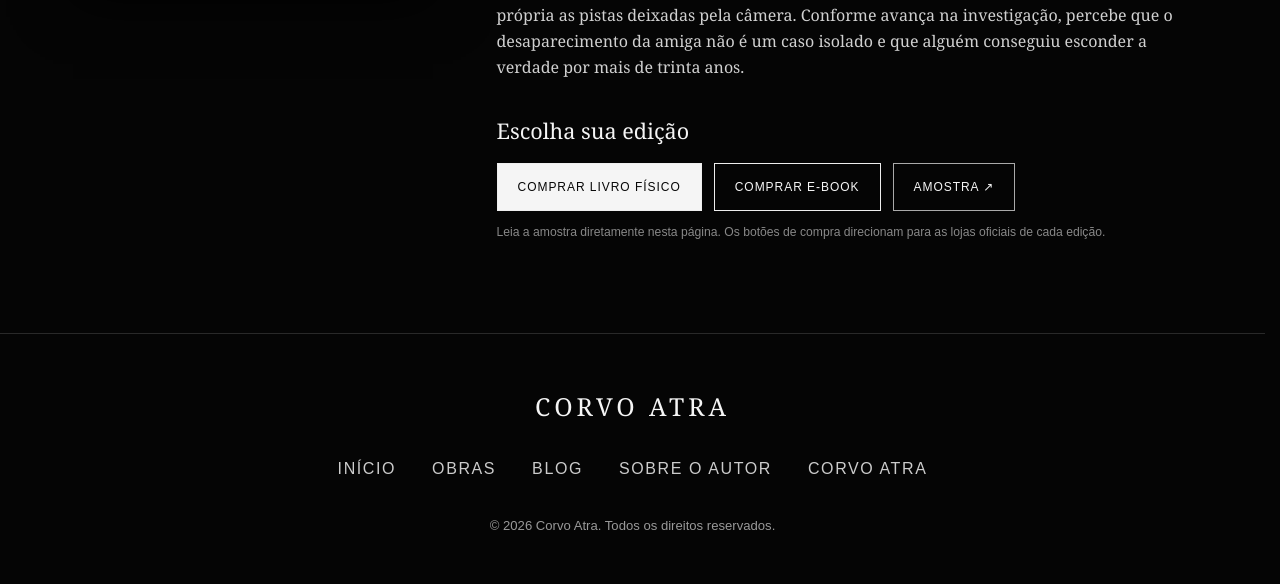
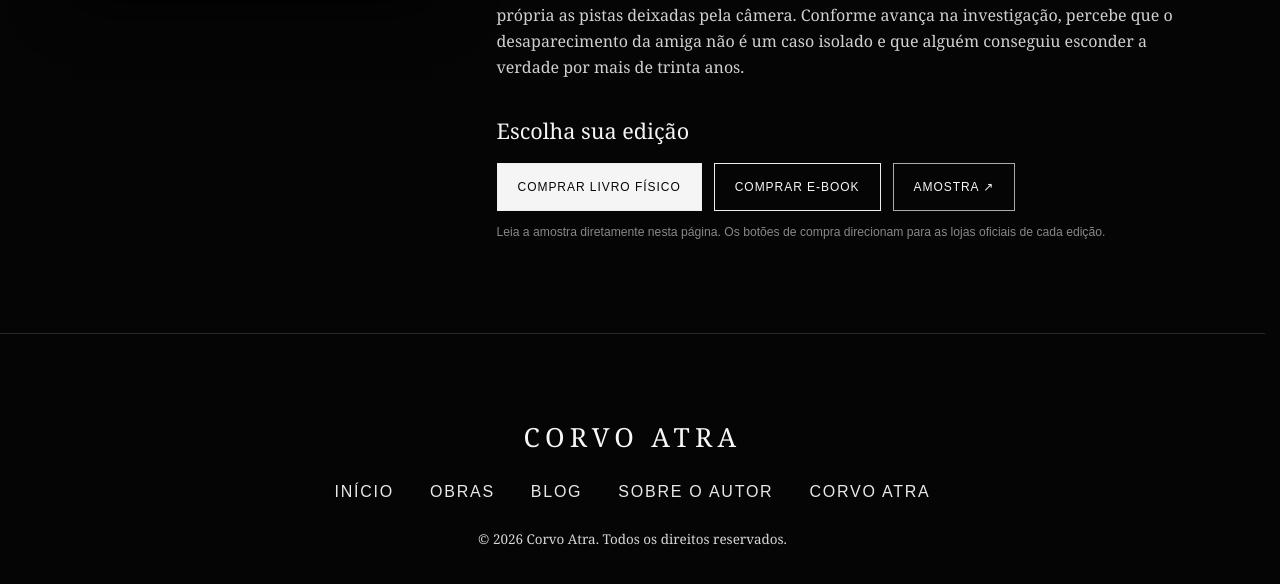
Before and after one commit to corvoatra/corvo-atra, a Jekyll site: the page built from livro-assinatura-instantanea.html, in a window 1280 px wide and 1340 px high. Shown: the part 717-1301 px from the top of the window. Built offline with Jekyll 4.4.1, drawn with Linux system fonts in a browser that asks for light colours.

Commit message:
Aplica rodapé padrão nas páginas institucionais e livros

```diff
--- a/livro-assinatura-instantanea.html
+++ b/livro-assinatura-instantanea.html
@@ -29,14 +29,15 @@ header nav { display:flex; justify-content:center; align-items:center; flex-wrap
 header nav a { color:#d0d0d0; transition:color .2s; }
 header nav a:hover,header nav a:focus-visible { color:#fff; }
 @media(max-width:480px) { header nav { column-gap:18px; row-gap:10px; font-size:.73rem; } }
-</style><link href="site-desktop.css?v=espacamento-global-7" rel="stylesheet"/><link href="livros-layout.css" rel="stylesheet"/>{% include seo-head.html %}</head>
+</style><link href="site-desktop.css?v=espacamento-global-7" rel="stylesheet"/><link href="livros-layout.css" rel="stylesheet"/>{% include seo-head.html %}<link rel="stylesheet" href="{{ '/assets/css/site-footer.css?v=20261019-1' | relative_url }}">
+</head>
 <body>
 {% include site-header.html %}<hr/>
 <main class="wrap"><a class="back" href="obras.html">← Voltar para as obras</a><div class="book-layout book-detail-layout">
 <div aria-label="Capa do livro Assinatura Instantânea" class="cover book-detail-cover" role="img"><img alt="Capa do livro Assinatura Instantânea" src="assets/imagens/capa-assinatura-instantanea.png"/></div>
 <div class="details book-detail-content"><p class="eyebrow">Obra independente · Volume único</p><h1>Assinatura Instantânea</h1><p class="meta">Volume único · Não faz parte de uma série</p><h2 class="synopsis-title" id="sinopse">Sinopse</h2><p class="synopsis">David sempre gostou de objetos antigos. Por isso, quando encontra uma velha Polaroid em um brechó, não pensa duas vezes antes de levá-la para casa. Naquela mesma noite, fotografa Gabriela durante uma festa. Na manhã seguinte, descobre que a amiga desapareceu.</p><p class="synopsis">Pouco depois, a câmera revela sozinha uma fotografia que David nunca tirou. A imagem mostra um cômodo apertado, um colchão sujo e marcas nas paredes. A busca pela origem daquela foto o conduz a uma série de crimes cometidos na década de 1990.</p><p class="synopsis">Sem respostas da polícia e incapaz de abandonar Gabriela, David decide seguir por conta própria as pistas deixadas pela câmera. Conforme avança na investigação, percebe que o desaparecimento da amiga não é um caso isolado e que alguém conseguiu esconder a verdade por mais de trinta anos.</p>
 <h2 class="buy-title">Escolha sua edição</h2><div class="buy-options"><a class="buy-button" href="https://loja.uiclap.com/titulo/ua202024" rel="noopener noreferrer" target="_blank">Comprar livro físico</a><a class="buy-button secondary" href="https://www.amazon.com.br/Assinatura-Instant%C3%A2nea-Magnus-Silva-ebook/dp/B0HKD82P3Q" rel="noopener noreferrer" target="_blank">Comprar e-book</a><a aria-label="Ler amostra de Assinatura Instantânea nesta página" class="buy-button secondary sample-button" href="assets/pdfs/assinatura-instantanea-amostra.pdf" id="open-sample">Amostra ↗</a></div><p class="buy-help">Leia a amostra diretamente nesta página. Os botões de compra direcionam para as lojas oficiais de cada edição.</p></div>
-</div></main><footer><div class="brand">CORVO ATRA</div><nav aria-label="Navegação do rodapé" class="links"><a href="index.html">Início</a><a href="obras.html">Obras</a><a href="blog/">Blog</a><a href="autor.html">Sobre o autor</a><a href="corvo-atra.html">Corvo Atra</a></nav><div class="copyright">© 2026 Corvo Atra. Todos os direitos reservados.</div></footer>
+</div></main>{% include site-footer.html %}
 <div aria-labelledby="sample-title" aria-modal="true" class="sample-modal" hidden="" id="sample-modal" role="dialog">
 <div class="sample-panel">
 <div class="sample-toolbar"><span id="sample-title">Assinatura Instantânea — Amostra</span><div class="sample-actions"><a href="assets/pdfs/assinatura-instantanea-amostra.pdf" rel="noopener noreferrer" target="_blank">Abrir PDF em outra aba</a><button aria-label="Fechar amostra" id="close-sample" type="button">Fechar ×</button></div></div>
```
